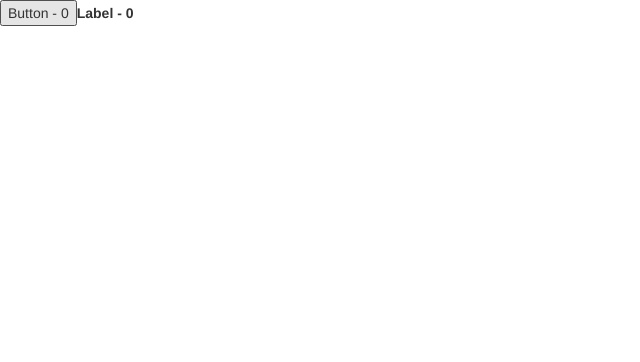
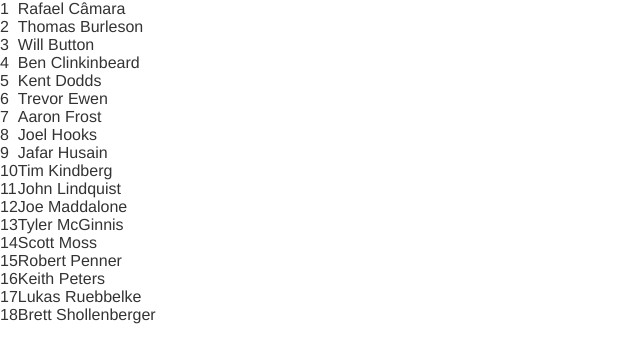
Before and after one commit to acinternship/ui-test-react, a React app: page / in a window 1280 px wide. Shown: the top 362 px of the page, without its empty margins (0-640 px from the left). Built offline with nearby package versions, Linux system fonts and the light colour scheme.

Commit message:
Dynamically Generated Components

```diff
--- a/App.js
+++ b/App.js
@@ -1,54 +1,46 @@
 import React from 'react';
 import ReactDOM from 'react-dom';
 
-let Mixin = InnerComponent => class extends React.Component {
+class App extends React.Component {
   constructor(){
     super();
-    this.update = this.update.bind(this);
-    this.state = {val: 0}
+    this.state = {data: [
+      {id: 1, name: "Rafael Câmara"},
+		{id: 2, name: "Thomas Burleson"},
+      {id: 3, name: "Will Button"},
+		{id: 4, name: "Ben Clinkinbeard"},
+      {id: 5, name: "Kent Dodds"},
+		{id: 6, name: "Trevor Ewen"},
+      {id: 7, name: "Aaron Frost"},
+		{id: 8, name: "Joel Hooks"},
+      {id: 9, name: "Jafar Husain"},
+		{id: 10, name: "Tim Kindberg"},
+      {id: 11, name: "John Lindquist"},
+      {id: 12, name: "Joe Maddalone"},
+      {id: 13, name: "Tyler McGinnis"},
+		{id: 14, name: "Scott Moss"},
+      {id: 15, name: "Robert Penner"},
+		{id: 16, name: "Keith Peters"},
+      {id: 17, name: "Lukas Ruebbelke"},
+      {id: 18, name: "Brett Shollenberger"}
+    ]} // Like DB
   }
-  update(){
-    this.setState({val: this.state.val + 1})
-  }
-  componentWillMount(){
-    console.log('will mount')
-  }
+
   render(){
-    return <InnerComponent
-      update={this.update}
-      {...this.state}
-      {...this.props} />
-  }
-  componentDidMount(){
-    console.log('mounted')
+    let rows = this.state.data.map( person => {
+      return <PersonRow key={person.id} data={person} />
+    })
+    return <table>
+      <tbody>{rows}</tbody>
+    </table>
   }
 }
 
-const Button = (props) => <button onClick={props.update}>
-                            {props.txt} - {props.val}
-                          </button>
-
-const Label = (props) => <label onMouseMove={props.update}>
-                            {props.txt} - {props.val}
-                          </label>
-
-let ButtonMixed = Mixin(Button)
-let LabelMixed = Mixin(Label)
-
-class App extends React.Component {
-
-  render(){
-    return (
-      <div>
-        <ButtonMixed txt="Button" />
-        <LabelMixed txt="Label" />
-      </div>
-    );
-  }
-
+const PersonRow = (props) => {
+  return <tr>
+    <td>{props.data.id}</td>
+    <td> {props.data.name}</td>
+  </tr>
 }
 
-ReactDOM.render(<App />, document.getElementById('app'));
-
-
 export default App
```
